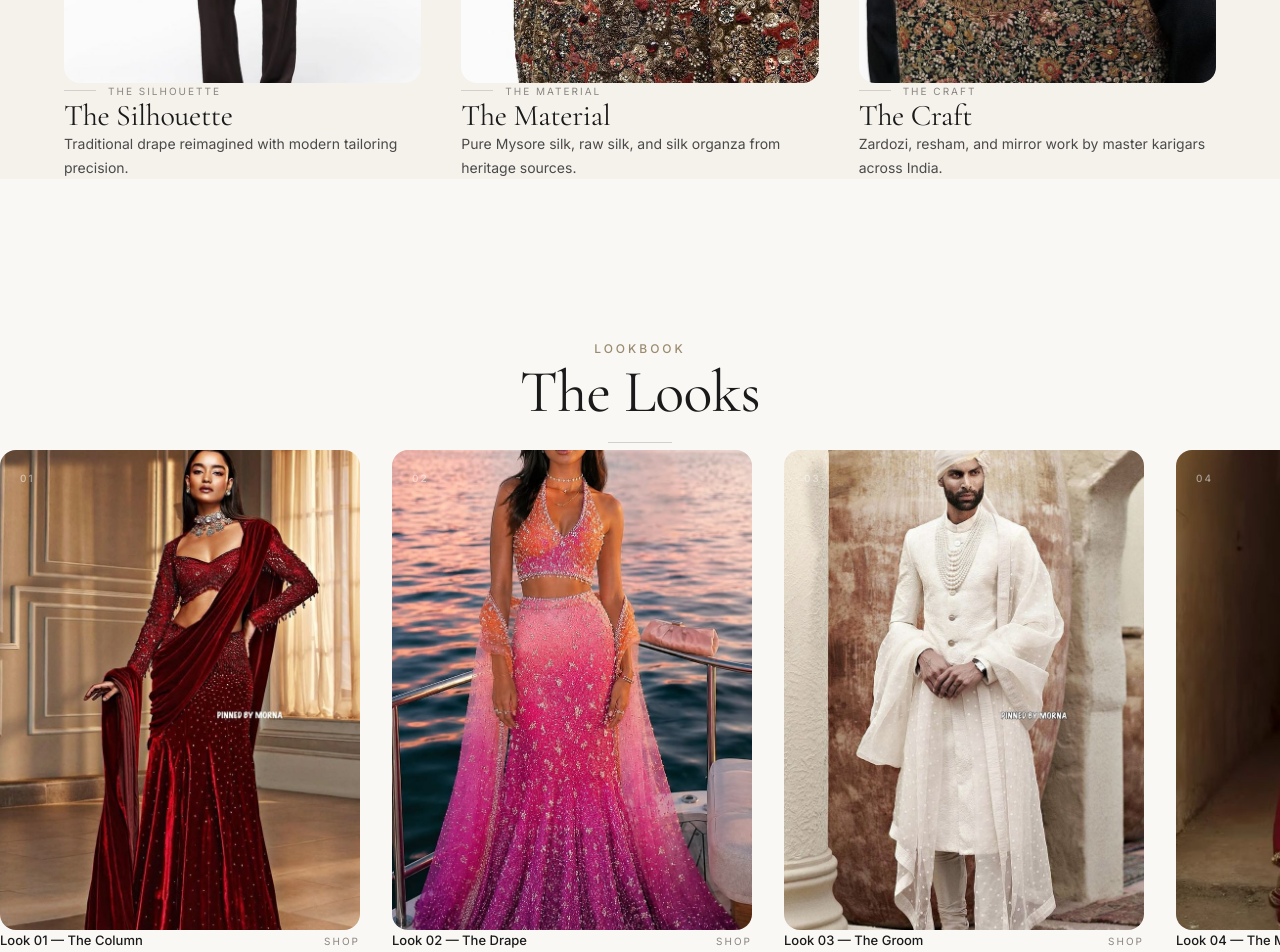
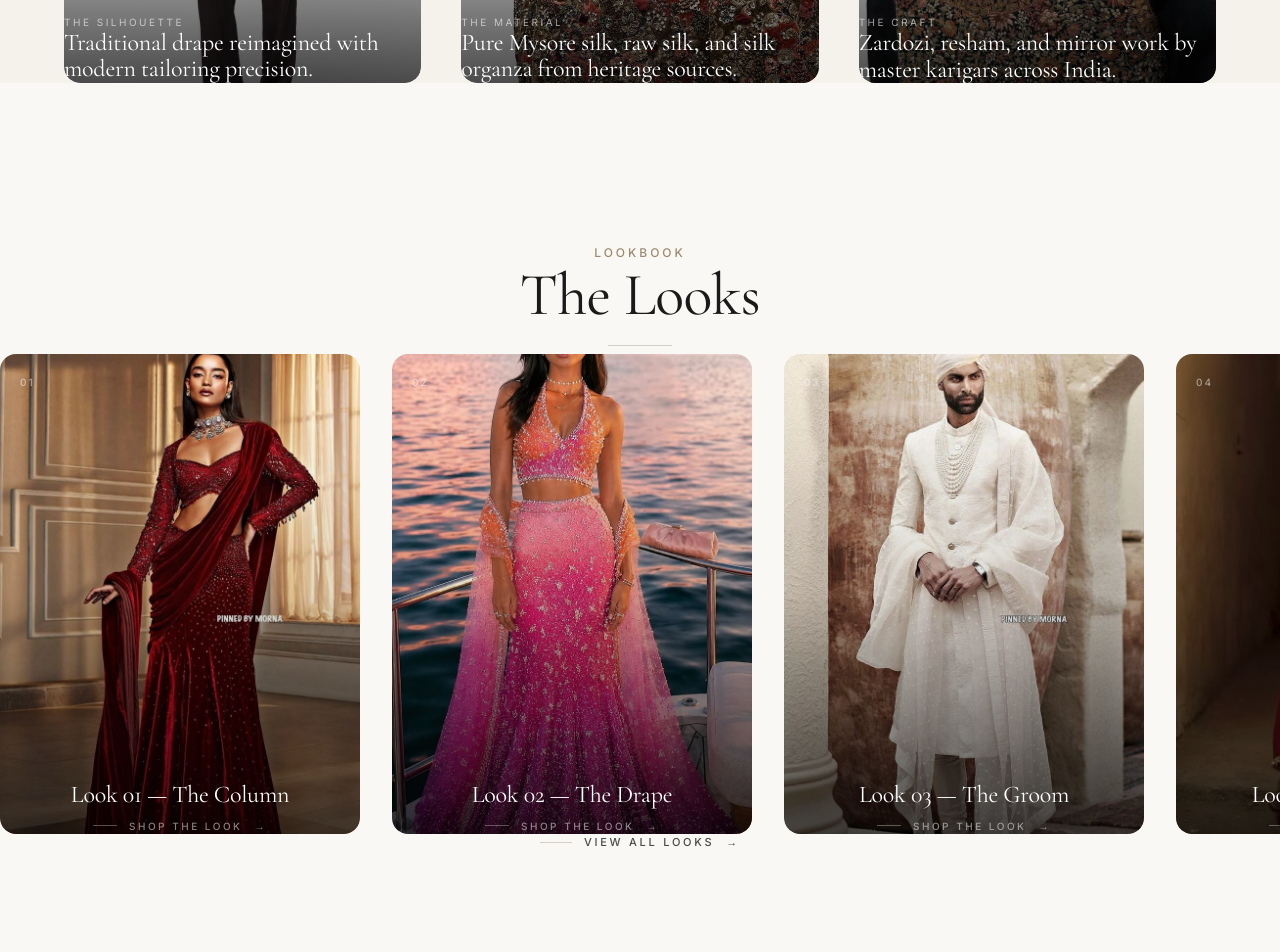
Before and after one commit to sidApskyy/UCLOTHIA, a Next.js app: page / in a window 1280 px wide. Shown: the part 3600-4552 px from the top of the page. Built offline with nearby package versions, Linux system fonts and the light colour scheme.

Commit message:
Add auto-scrolling Lookbook carousel with pause-on-hover

```diff
--- a/src/app/page.tsx
+++ b/src/app/page.tsx
@@ -3,6 +3,7 @@ import Link from "next/link";
 import Image from "next/image";
 import { Hero } from "@/components/hero/hero";
 import { Reveal } from "@/components/motion/reveal";
+import { LookbookScroll } from "@/components/lookbook/lookbook-scroll";
 import { collections, looks, stores } from "@/lib/data/content";
 
 export const metadata: Metadata = {
@@ -198,26 +199,33 @@ export default function Home() {
                       alt={craft.imageAlt}
                       fill
                       sizes="(max-width: 768px) 100vw, 33vw"
-                      className="object-cover object-[center_30%] transition-transform duration-[var(--duration-cinematic)] ease-[var(--ease-out)] group-hover:scale-110"
+                      className="object-cover object-[center_30%] transition-transform duration-[var(--duration-cinematic)] ease-[var(--ease-out)] group-hover:scale-105"
                     />
-                    <div className="absolute inset-0 bg-gradient-to-t from-black/60 via-transparent to-transparent opacity-0 group-hover:opacity-100 transition-opacity duration-[var(--duration-medium)] rounded-2xl" />
-                    <span className="absolute top-5 left-5 text-[0.625rem] font-medium tracking-[0.2em] text-white/70 transition-colors duration-[var(--duration-medium)] group-hover:text-white">
+                    <div className="absolute inset-0 bg-gradient-to-t from-black/70 via-black/10 to-transparent transition-all duration-[var(--duration-medium)] ease-[var(--ease-out)] group-hover:from-black/80 rounded-2xl" />
+
+                    {/* Top accent line on hover */}
+                    <span className="absolute top-0 left-0 h-px w-0 bg-[var(--color-accent)] transition-all duration-[var(--duration-slow)] ease-[var(--ease-out)] group-hover:w-full rounded-2xl" />
+
+                    {/* Number — top left */}
+                    <div className="absolute top-5 left-5 flex items-center gap-3">
+                      <span className="text-[0.625rem] font-medium tracking-[0.2em] text-white/50 transition-colors duration-[var(--duration-medium)] group-hover:text-white/80">
                         {String(i + 1).padStart(2, "0")}
                       </span>
+                      <span className="h-px w-0 bg-white/40 transition-all duration-[var(--duration-slow)] ease-[var(--ease-out)] group-hover:w-6" />
                     </div>
+
+                    {/* Overlay content — bottom */}
+                    <div className="absolute bottom-0 left-0 right-0 p-6 md:p-7">
                       <div className="transition-transform duration-[var(--duration-medium)] ease-[var(--ease-out)] group-hover:-translate-y-1">
-                    <div className="flex items-center gap-3 mb-4">
-                      <span className="h-px w-8 bg-[var(--color-border-strong)] transition-all duration-[var(--duration-medium)] group-hover:w-12" />
-                      <p className="text-[0.625rem] uppercase tracking-[0.2em] text-[var(--color-muted)]">
+                        <p className="text-[0.625rem] uppercase tracking-[0.25em] text-white/60 mb-3 transition-colors duration-[var(--duration-medium)] group-hover:text-white/90">
                           {craft.title}
                         </p>
+                        <h3 className="font-display text-xl md:text-2xl text-white font-light leading-[1.1] mb-3">
+                          {craft.description}
+                        </h3>
                       </div>
-                    <h3 className="font-display text-xl md:text-2xl lg:text-3xl font-light mb-4 leading-[1.1]">
-                      {craft.title}
-                    </h3>
-                    <p className="text-[0.875rem] text-[var(--color-text-secondary)] leading-[1.7] max-w-sm">
-                      {craft.description}
-                    </p>
+                      <span className="h-px w-12 bg-white/20 transition-all duration-[var(--duration-medium)] group-hover:w-20 group-hover:bg-white/40" />
+                    </div>
                   </div>
                 </div>
               </Reveal>
@@ -244,47 +252,8 @@ export default function Home() {
             <span className="inline-block h-px w-16 bg-[var(--color-border-strong)]" />
           </Reveal>
         </div>
-        <div className="horizontal-scroll">
-          <div className="flex gap-6 md:gap-8 pl-6 md:pl-12 pr-6 md:pr-12 pb-2" style={{ width: "max-content" }}>
-            {featuredLooks.map((look, i) => (
-              <Link
-                key={look.id}
-                href={`/lookbook/${look.slug}`}
-                className="group flex-shrink-0 w-[280px] md:w-[360px]"
-              >
-                <div className="relative aspect-[3/4] overflow-hidden rounded-2xl">
-                  <Image
-                    src={look.image}
-                    alt={look.imageAlt}
-                    fill
-                    sizes="360px"
-                    className="object-cover object-[center_30%] transition-transform duration-[var(--duration-cinematic)] ease-[var(--ease-out)] group-hover:scale-110"
-                  />
-                  <div className="absolute inset-0 bg-gradient-to-t from-black/70 via-black/10 to-transparent opacity-0 group-hover:opacity-100 transition-opacity duration-[var(--duration-medium)] rounded-2xl" />
-                  <span className="absolute top-5 left-5 text-[0.625rem] font-medium tracking-[0.2em] text-white/50 transition-colors duration-[var(--duration-medium)] group-hover:text-white/80">
-                    {String(i + 1).padStart(2, "0")}
-                  </span>
-                  <div className="absolute bottom-0 left-0 right-0 p-6 opacity-0 group-hover:opacity-100 transition-all duration-[var(--duration-medium)] ease-[var(--ease-out)] translate-y-3 group-hover:translate-y-0">
-                    <p className="font-display text-xl md:text-2xl text-white font-light leading-tight mb-3">
-                      {look.name}
-                    </p>
-                    <span className="inline-flex items-center gap-2 text-[0.6875rem] font-medium tracking-[0.2em] uppercase text-white/80">
-                      <span className="h-px w-6 bg-white/40 transition-all duration-[var(--duration-medium)] group-hover:w-10" />
-                      Shop the Look
-                    </span>
-                  </div>
-                </div>
-                <div className="mt-5 flex items-center justify-between transition-transform duration-[var(--duration-medium)] ease-[var(--ease-out)] group-hover:-translate-y-1">
-                  <span className="text-[0.8125rem] font-medium text-[var(--color-text)]">{look.name}</span>
-                  <span className="text-[0.625rem] uppercase tracking-[0.2em] text-[var(--color-muted)] group-hover:text-[var(--color-text)] transition-colors duration-[var(--duration-medium)]">
-                    Shop
-                  </span>
-                </div>
-              </Link>
-            ))}
-          </div>
-        </div>
-        <div className="container-luxury mt-12 md:mt-16 flex justify-center">
+        <LookbookScroll looks={featuredLooks} />
+        <div className="container-luxury mt-14 md:mt-20 flex flex-col items-center gap-6">
           <Link
             href="/lookbook"
             className="inline-flex items-center gap-3 text-[0.6875rem] font-medium tracking-[0.25em] uppercase text-[var(--color-text-secondary)] hover:text-[var(--color-text)] transition-all duration-[var(--duration-medium)] ease-[var(--ease-out)] group"
@@ -293,14 +262,14 @@ export default function Home() {
             View All Looks
             <span className="transition-transform duration-[var(--duration-medium)] group-hover:translate-x-1">→</span>
           </Link>
-        </div>
-        <div className="container-luxury mt-6 md:hidden">
+          <div className="md:hidden">
             <p className="text-[0.625rem] uppercase tracking-[0.2em] text-[var(--color-muted)] flex items-center gap-2">
               <span>Swipe</span>
               <svg width="16" height="8" viewBox="0 0 16 8" fill="none" stroke="currentColor" strokeWidth="1">
                 <path d="M0 4h14M10 1l4 3-4 3" />
               </svg>
             </p>
+          </div>
         </div>
       </section>
 
--- /dev/null
+++ b/src/components/lookbook/lookbook-scroll.tsx
@@ -0,0 +1,96 @@
+"use client";
+
+import { useEffect, useRef, useState } from "react";
+import Link from "next/link";
+import Image from "next/image";
+import type { Look } from "@/lib/types";
+
+interface LookbookScrollProps {
+  looks: Look[];
+}
+
+export function LookbookScroll({ looks }: LookbookScrollProps) {
+  const scrollRef = useRef<HTMLDivElement>(null);
+  const [isHovered, setIsHovered] = useState(false);
+
+  useEffect(() => {
+    const container = scrollRef.current;
+    if (!container) return;
+
+    let animationId: number;
+    let direction = 1;
+
+    const animate = () => {
+      if (!isHovered && container) {
+        const maxScroll = container.scrollWidth - container.clientWidth;
+        container.scrollLeft += direction * 0.5;
+
+        if (container.scrollLeft >= maxScroll) {
+          direction = -1;
+        } else if (container.scrollLeft <= 0) {
+          direction = 1;
+        }
+      }
+      animationId = requestAnimationFrame(animate);
+    };
+
+    animationId = requestAnimationFrame(animate);
+
+    return () => cancelAnimationFrame(animationId);
+  }, [isHovered]);
+
+  return (
+    <div
+      ref={scrollRef}
+      className="horizontal-scroll"
+      onMouseEnter={() => setIsHovered(true)}
+      onMouseLeave={() => setIsHovered(false)}
+    >
+      <div className="flex gap-6 md:gap-8 pl-6 md:pl-12 pr-6 md:pr-12 pb-2" style={{ width: "max-content" }}>
+        {looks.map((look, i) => (
+          <Link
+            key={look.id}
+            href={`/lookbook/${look.slug}`}
+            className="group flex-shrink-0 w-[280px] md:w-[360px]"
+          >
+            <div className="relative aspect-[3/4] overflow-hidden rounded-2xl">
+              <Image
+                src={look.image}
+                alt={look.imageAlt}
+                fill
+                sizes="360px"
+                className="object-cover object-[center_30%] transition-transform duration-[var(--duration-cinematic)] ease-[var(--ease-out)] group-hover:scale-105"
+              />
+              <div className="absolute inset-0 bg-gradient-to-t from-black/70 via-black/10 to-transparent transition-all duration-[var(--duration-medium)] ease-[var(--ease-out)] group-hover:from-black/80 rounded-2xl" />
+
+              {/* Top accent line on hover */}
+              <span className="absolute top-0 left-0 h-px w-0 bg-[var(--color-accent)] transition-all duration-[var(--duration-slow)] ease-[var(--ease-out)] group-hover:w-full rounded-2xl" />
+
+              {/* Number — top left with decorative line */}
+              <div className="absolute top-5 left-5 flex items-center gap-3">
+                <span className="text-[0.625rem] font-medium tracking-[0.2em] text-white/50 transition-colors duration-[var(--duration-medium)] group-hover:text-white/80">
+                  {String(i + 1).padStart(2, "0")}
+                </span>
+                <span className="h-px w-0 bg-white/40 transition-all duration-[var(--duration-slow)] ease-[var(--ease-out)] group-hover:w-6" />
+              </div>
+
+              {/* Overlay content — bottom centered */}
+              <div className="absolute bottom-0 left-0 right-0 p-6 md:p-7 text-center">
+                <div className="transition-transform duration-[var(--duration-medium)] ease-[var(--ease-out)] group-hover:-translate-y-2">
+                  <h3 className="font-display text-xl md:text-2xl text-white font-light leading-[1.1] mb-4">
+                    {look.name}
+                  </h3>
+                </div>
+                <span className="inline-flex items-center gap-3 text-[0.625rem] font-medium tracking-[0.25em] uppercase text-white/50 group-hover:text-white transition-all duration-[var(--duration-medium)] ease-[var(--ease-out)]">
+                  <span className="h-px w-6 bg-white/30 transition-all duration-[var(--duration-medium)] group-hover:w-10 group-hover:bg-white/70" />
+                  Shop the Look
+                  <span className="transition-transform duration-[var(--duration-medium)] group-hover:translate-x-1">→</span>
+                </span>
+              </div>
+            </div>
+          </Link>
+        ))}
+      </div>
+    </div>
+  );
+}
```
Lines whose indentation alone changed are shown as unchanged.
